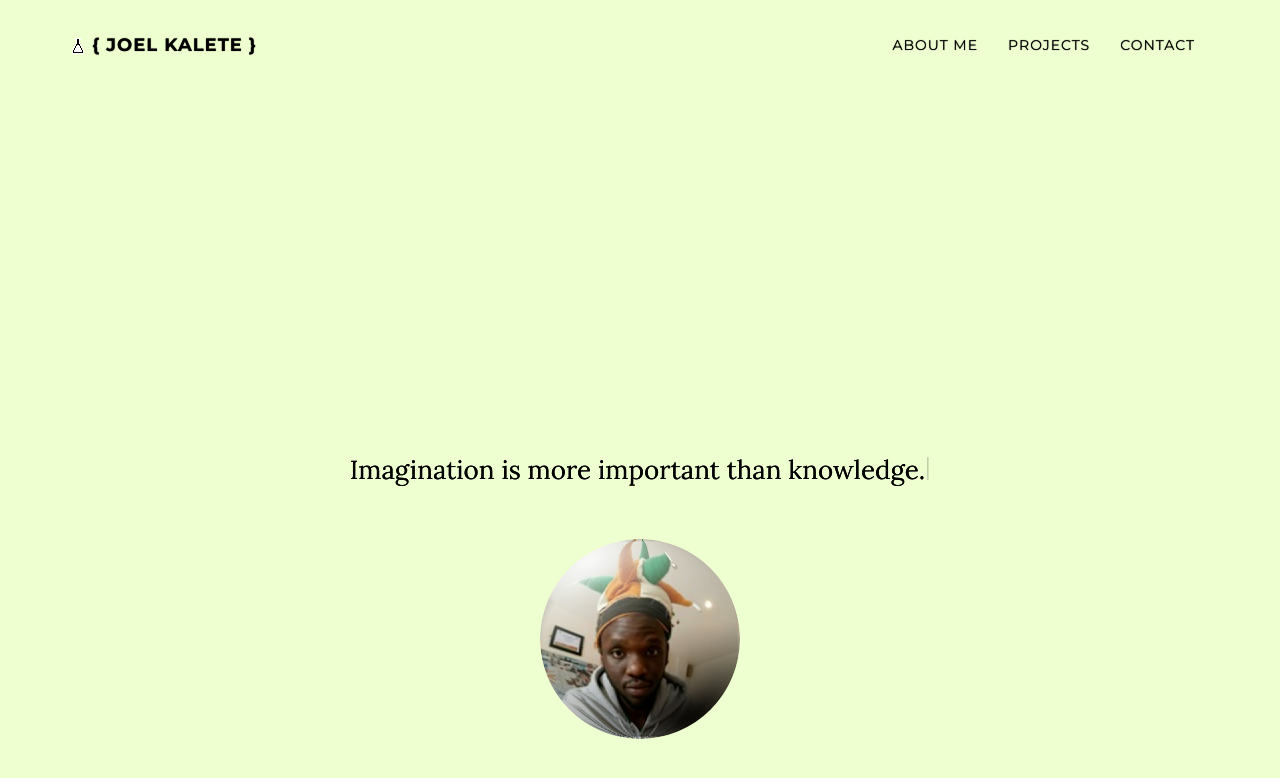
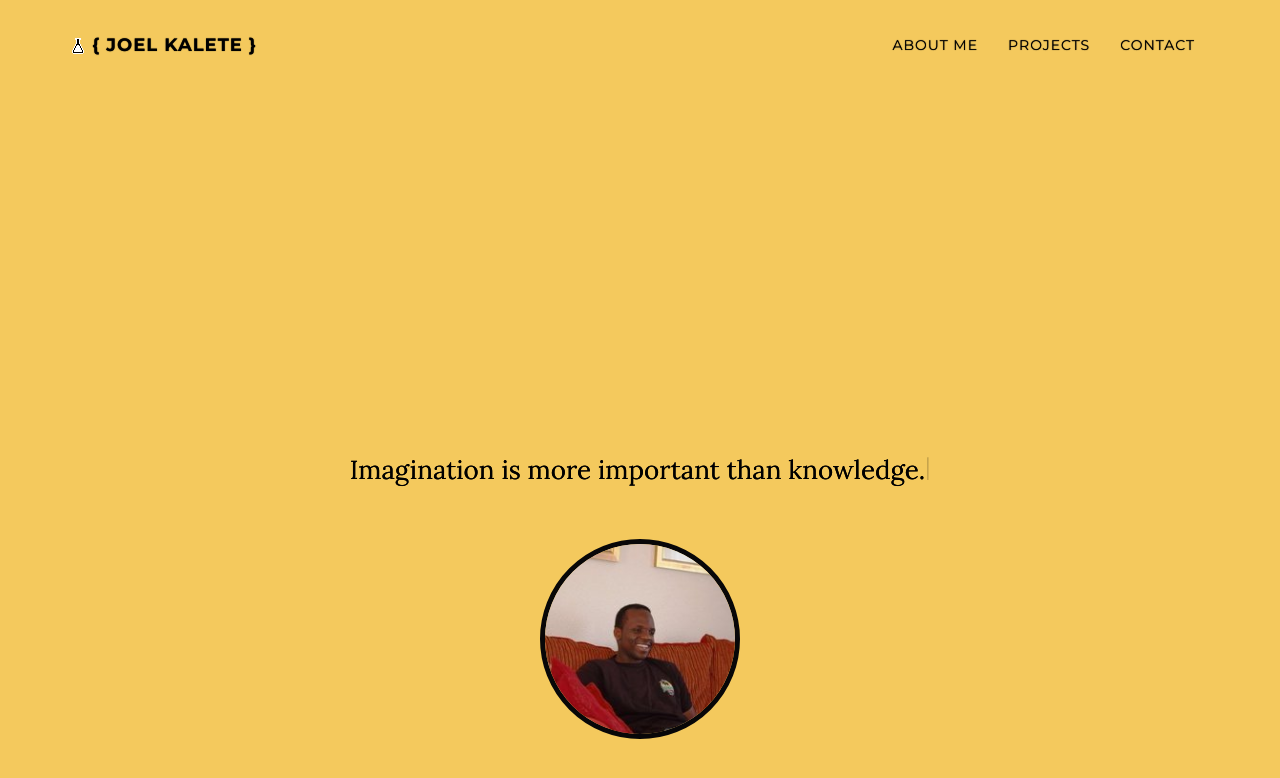
Before and after one commit to joelkay/oldsite, a Jekyll site: the page built from index.html, in a window 1280 px wide and 900 px high. Shown: the top 778 px of the window. Built offline with Jekyll 4.4.1, drawn with Linux system fonts in a browser that asks for light colours; nearby versions of some CDN libraries.

Commit message:
theme changes

```diff
--- a/_config.yml
+++ b/_config.yml
@@ -55,10 +55,10 @@ type-speed: 10
 start-delay: 200
 delete-delay: 5000
 lines: # You can add HTML Tags in the Text
-  - text: "The moment you doubt whether you can fly, you cease forever to be able to do it."
+  - text: "Every accomplishment starts with the decision to try."
   - text: "Imagination is more important than knowledge."
 
-me-img: "/img/author.png"
+me-img: "/img/author.jpg"
 
 ##############################
 # Color the browser elements #
--- a/_sass/_variables.scss
+++ b/_sass/_variables.scss
@@ -1,15 +1,21 @@
 // Variables
 
 // Main color
-$primary-color: #EEFFD0;
+$primary-color: #F4C95D;
 
 // Anchor color
-$secondary-color: #61B329;
+$secondary-color: #F4C95D;
 
 // Font color
 $font-color: #000;
 // Link  color
-$link-color: #78CA20;
+$link-color: #3772FF;
+
+
+//Border color
+$img-color: #080708;
+$line-color: #2B061E;
+
 
 $navbar-text-shadow: true;
 $header-text-shadow: true;
--- a/css/timeline.scss
+++ b/css/timeline.scss
@@ -17,7 +17,7 @@
     left: 40px;
     width: 2px;
     margin-left: -1.5px;
-    background-color: $secondary-color;
+    background-color: $line-color;
 }
 
 .timeline>li {
@@ -65,7 +65,7 @@
     width: 80px;
     height: 80px;
     margin-left: 0;
-    border: 6px solid $secondary-color;
+    border: 6px solid $img-color;
     border-radius: 100%;
     text-align: center;
     color: transparent;
@@ -86,7 +86,7 @@
     width: 80px;
     height: 80px;
     margin-left: 0;
-    border: 6px solid $secondary-color;
+    border: 6px solid $img-color;
     border-radius: 100%;
     text-align: center;
     color: transparent;
@@ -101,7 +101,7 @@
     width: 100px;
     height: 100px;
     margin-left: 0;
-    /*border: 6px solid $secondary-color;*/
+    border: 5px solid $img-color;
     border-radius: 100%;
     text-align: center;
     color: transparent;
```
Also changed, not shown: img/19fd264.jpg (added), img/author.jpg (added), img/author.png (deleted), img/timeline/start.png, img/timeline/xl.jpg.
